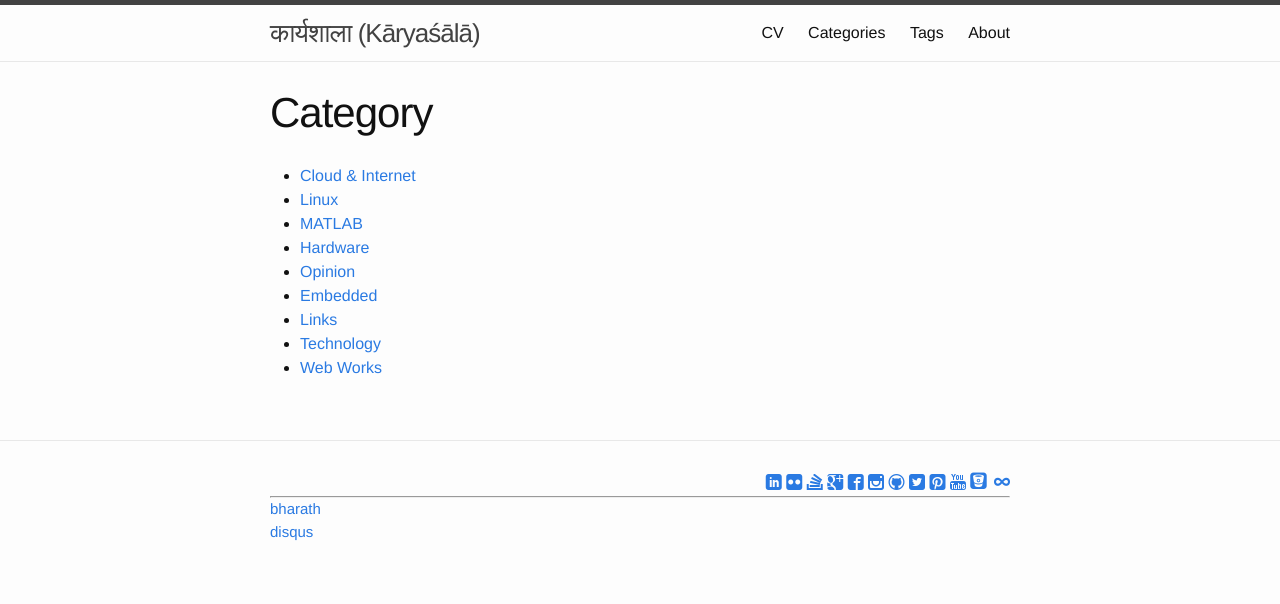
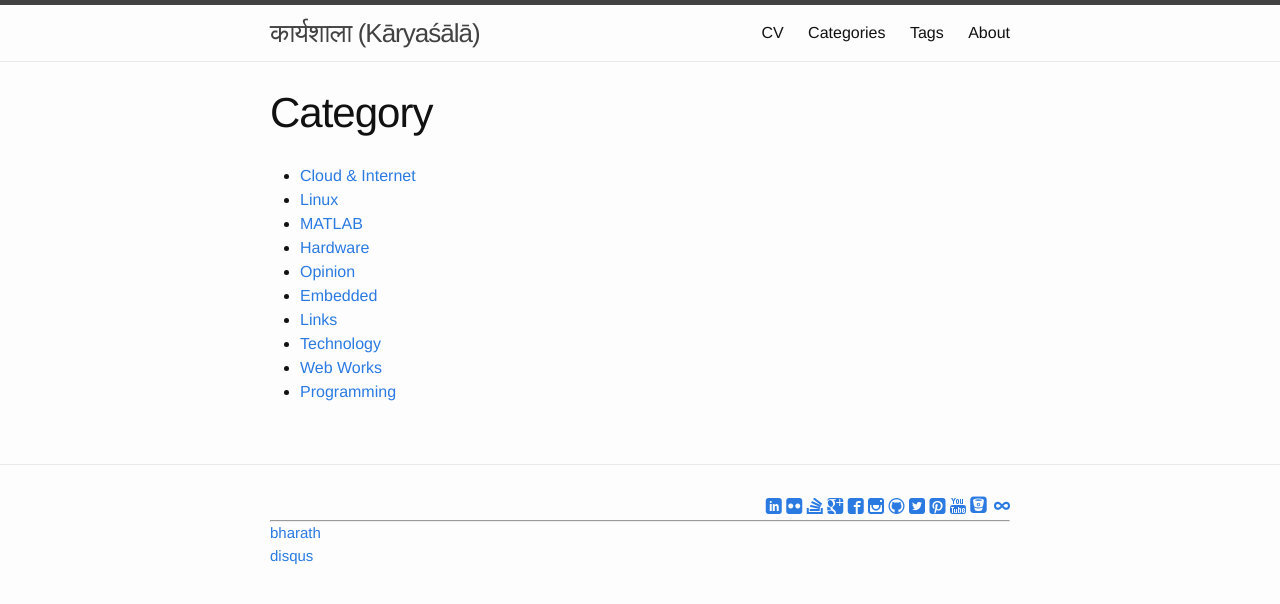
Before and after one commit to lordloh/karyashala, a Jekyll site: the page built from category.md, in a window 1280 px wide. Shown: the top 604 px of the page. Built offline with Jekyll 4.4.1, drawn with Linux system fonts in a browser that asks for light colours; some web fonts are replaced; Markdown is read by kramdown in place of the engine named in the settings; comment, search, counter and statistics services are not loaded.

Commit message:
Added Progarmming Category

```diff
--- a/category.md
+++ b/category.md
@@ -13,3 +13,4 @@ date: "2013-04-29 00:00"
 * [Links](/weblog/links)
 * [Technology](/weblog/technology)
 * [Web Works](/weblog/webworks)
+* [Programming](/weblog/programming)
```
